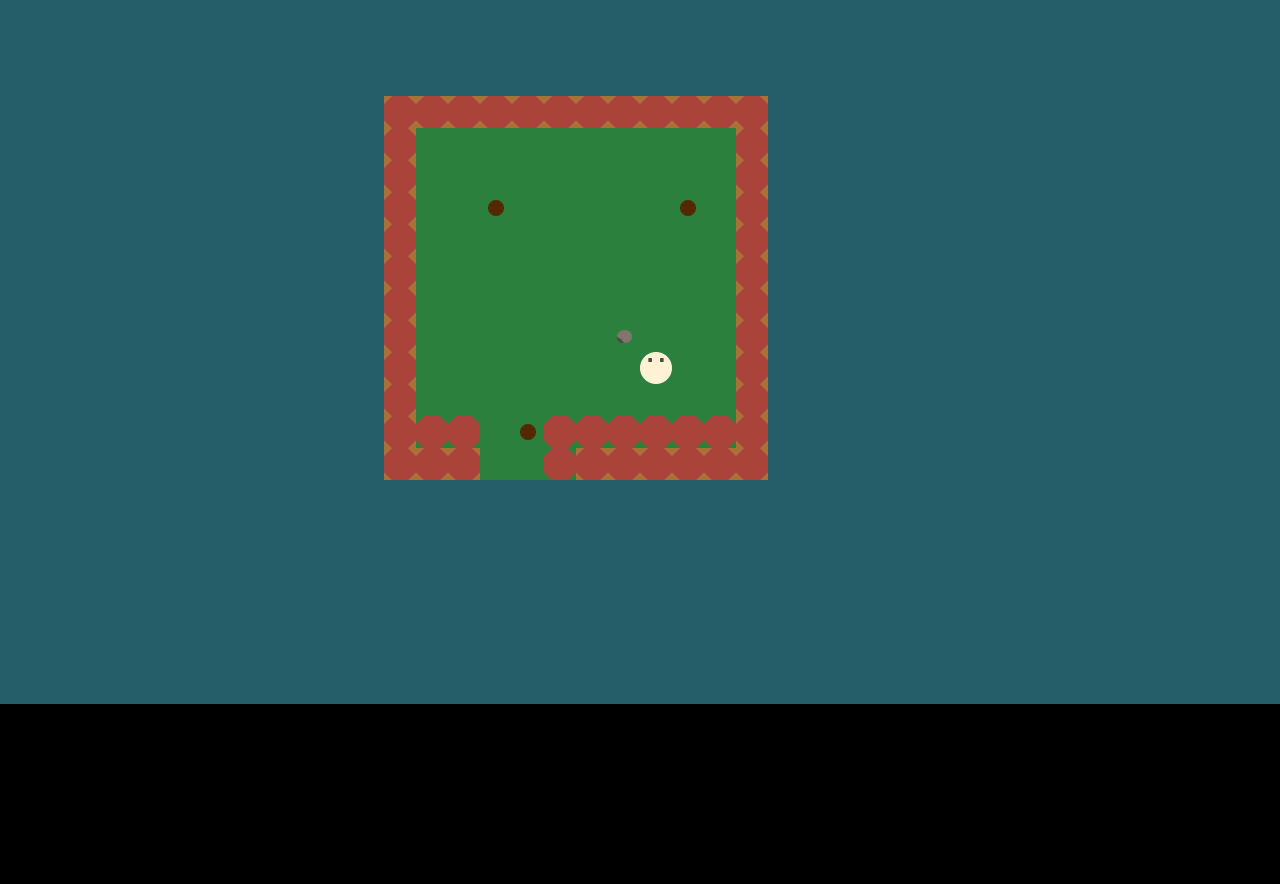
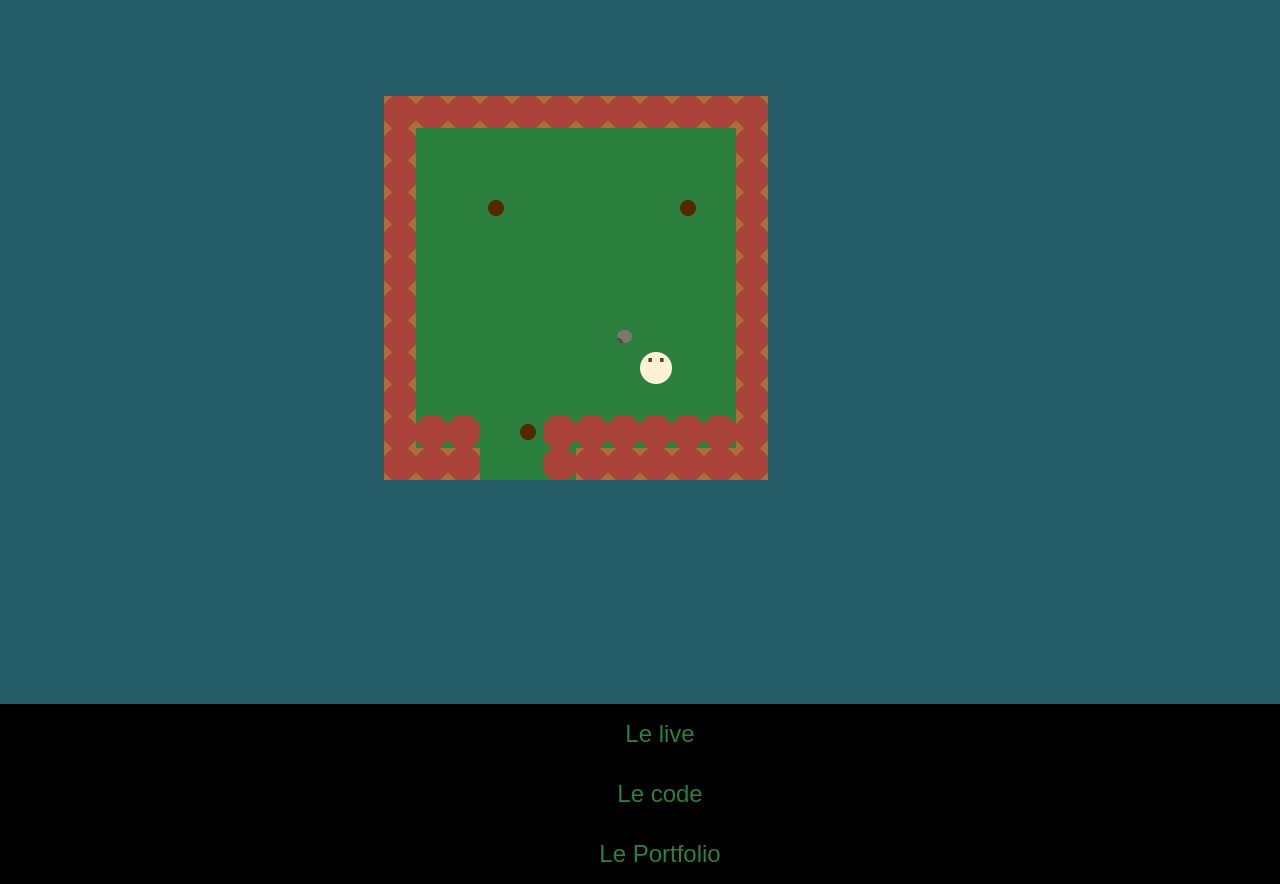
Before and after one commit to Eviber/islands, a plain HTML site: page index.html in a window 1280 px wide. Before the commit the page ends 800 px from the top, so only its background shows below. Drawn offline with Linux system fonts and the light colour scheme.

Commit message:
add links to the stream, the github repo and my portfolio

```diff
--- a/index.html
+++ b/index.html
@@ -12,5 +12,12 @@
   </head>
   <body>
     <canvas id="demo" width="1280" height="704"></canvas>
+    <p>
+      <ul>
+        <li><a href="https://twitch.tv/eviber">Le live</a></li>
+        <li><a href="https://github.com/eviber/islands">Le code</a></li>
+        <li><a href="http://www.youva.fr/">Le Portfolio</a></li>
+      </ul>
+    </p>
   </body>
 </html>
--- a/style.css
+++ b/style.css
@@ -1,10 +1,12 @@
 body {
 	background: black;
+	font-family: Arial;
+	font-size: 24px;
 }
 
 * {
-  padding: 0;
   margin: 0;
+  margin: 0rem;
 }
 
 canvas {
@@ -12,3 +14,24 @@ canvas {
   display: block;
   margin: 0 auto;
 }
+
+a {
+	color: #2b803e;
+	text-decoration: none;
+	display: block;
+	height: 100%;
+	padding: 1rem;
+}
+
+ul {
+  text-align: center;
+  margin-top: 3rem;
+  width: 25%;
+  margin: auto;
+  list-style: none;
+}
+
+a:hover {
+  background: #2b803e;
+  color: black;
+}
```
Lines whose indentation alone changed are shown as unchanged.
